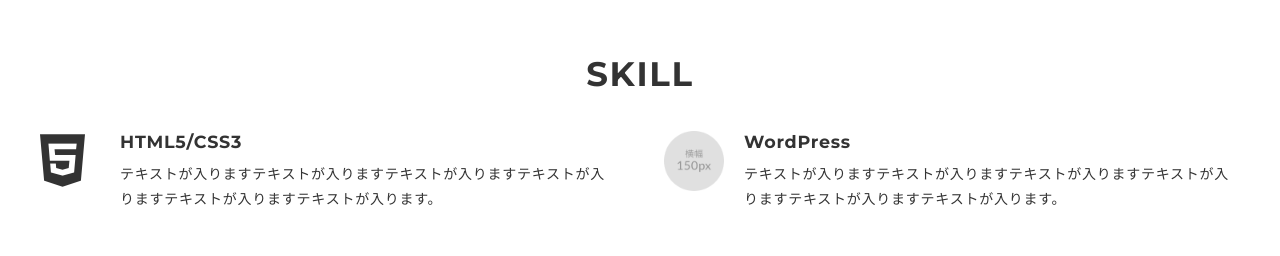
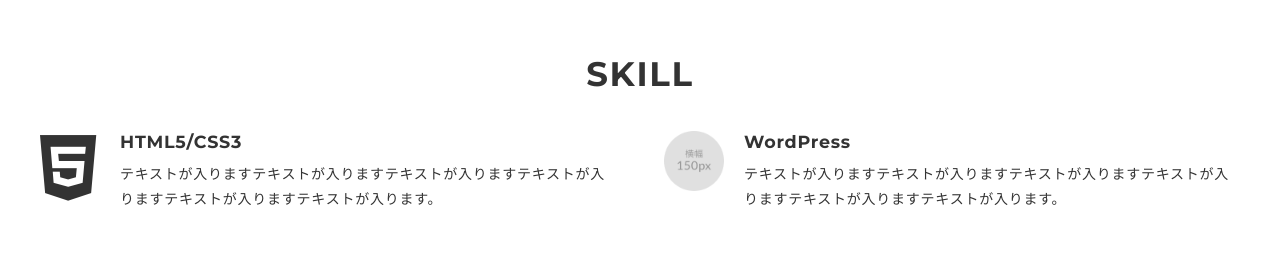
Before and after one commit to HarutoAmetani/portfolio, a plain HTML site: page index.html in a window 1280 px wide. Shown: the part 1000-1256 px from the top of the page. Drawn offline with nearby package versions, Linux system fonts and the light colour scheme.

Commit message:
Update index.html

```diff
--- a/index.html
+++ b/index.html
@@ -98,7 +98,7 @@
           <div class="skill-list">
             <div class="skill-item">
               <!--<p class="skill-img"><img src="img/icon_skill.png" alt=""></p>-->
-              <i class="fa-brands fa-html5 fa-4x skill-img"></i>
+              <i class="fa-brands fa-html5 fa-5x skill-img"></i>
               <div class="skill-body">
                 <h3 class="skill-name">HTML5/CSS3</h3>
                 <p class="skill-text">
```
